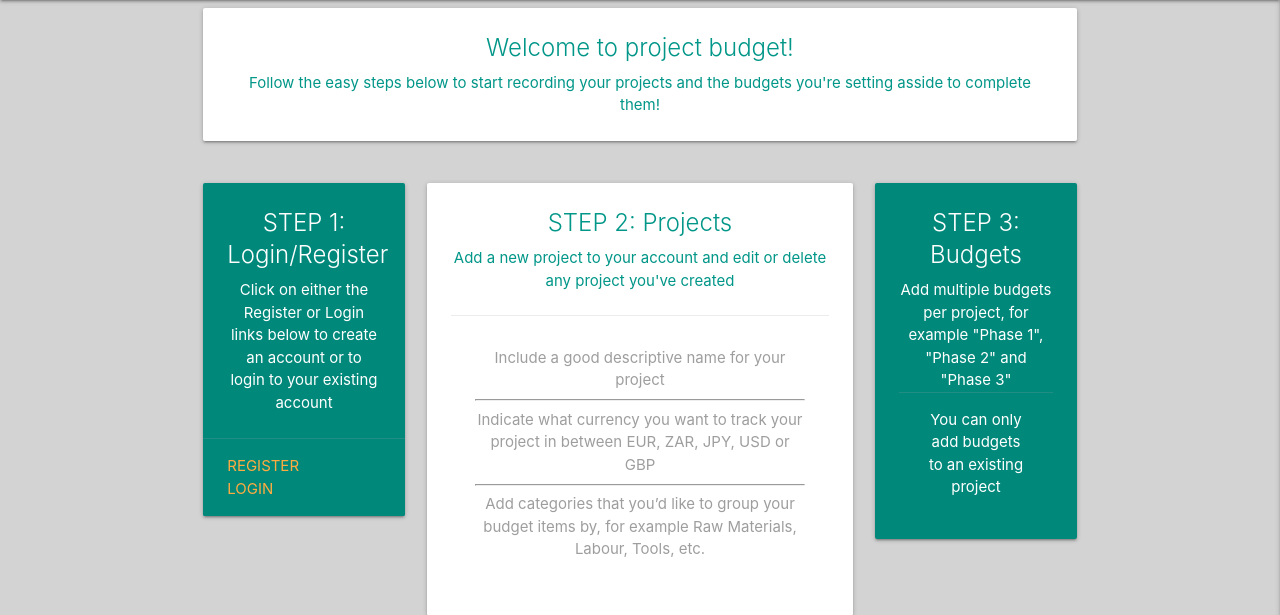
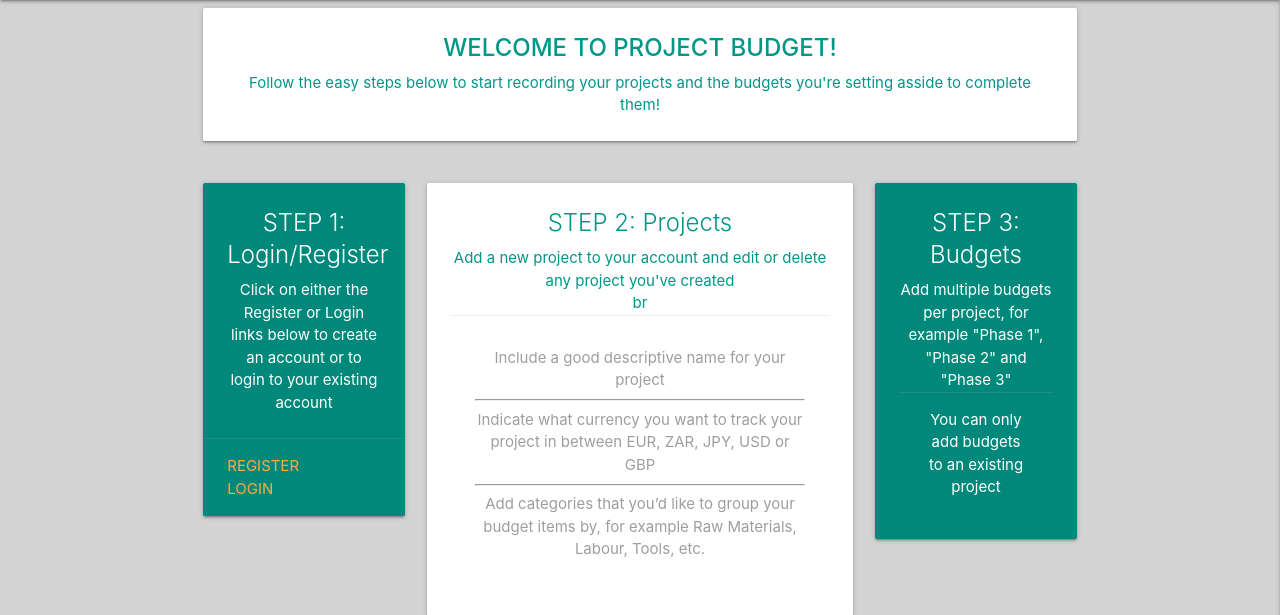
Before and after one commit to Code-Institute-Submissions/nic-was-project-budget_AprResub, a Flask app: page / in a window 1280 px wide. Shown: the part 64-679 px from the top of the page. Run offline with Flask 2, Linux system fonts and the light colour scheme; some libraries are stand-ins or nearby versions.

Commit message:
Editing the heading on the page to be consistent with the projects and budgets templates

```diff
--- a/templates/home.html
+++ b/templates/home.html
@@ -6,7 +6,7 @@
         <div class="col s12 m12">
         <div class="card white darken-1">
             <div class="card-content teal-text center-align">
-            <span class="card-title">Welcome to project budget!</span>
+            <span class="card-title"><STRONG>  WELCOME TO PROJECT BUDGET!</STRONG></span>
 
             <p>Follow the easy steps below to start recording your projects and the budgets you're setting asside to complete them!
             </p>
@@ -41,7 +41,7 @@
                 <div class="card-content teal-text">
                     <span class="card-title">STEP 2: Projects</span>
 
-                    <div>Add a new project to your account and edit or delete any project you've created</div><br>
+                    <div>Add a new project to your account and edit or delete any project you've created</div>br
                     <div class="card-action">
                         <ul class="center-align grey-text">
                             <li>
```
